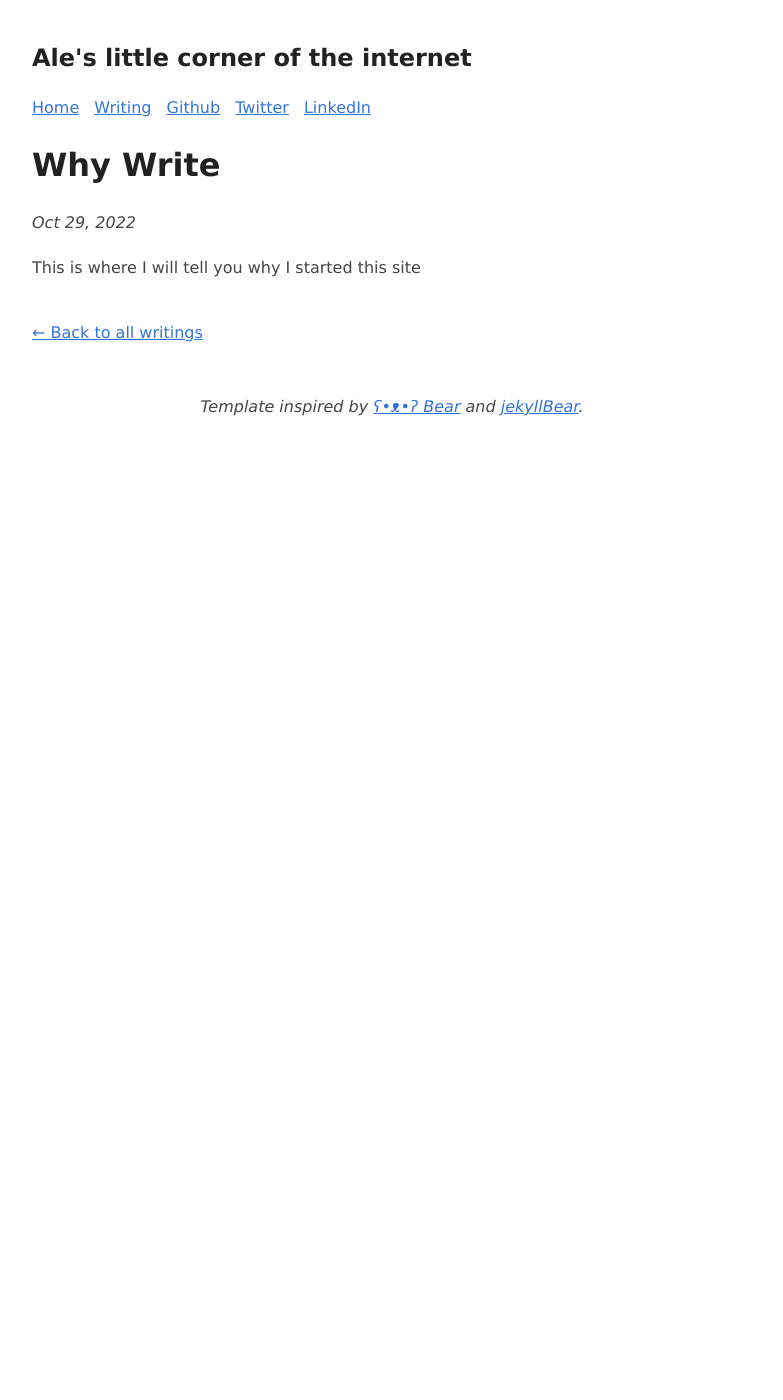
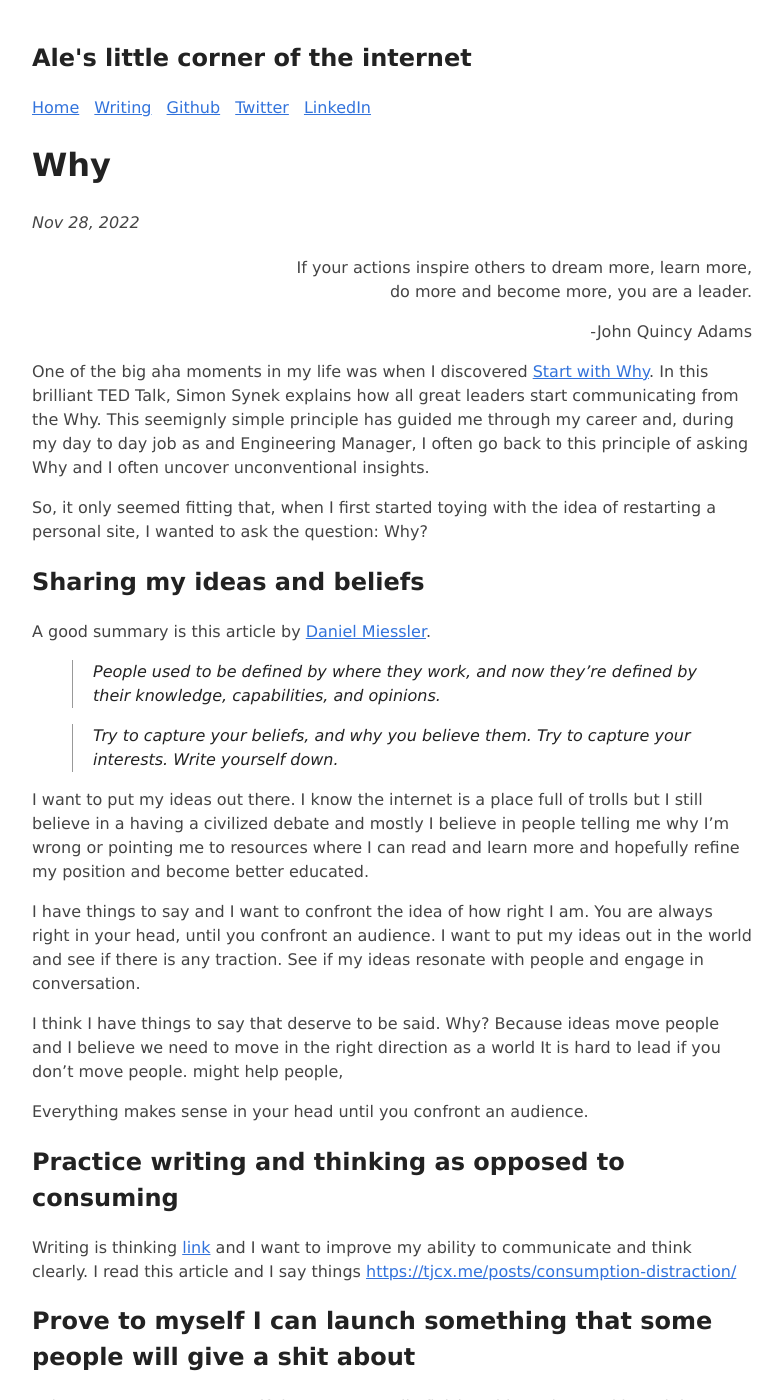
Before and after one commit to tebemis/tebemis.github.io, a Jekyll site: the page built from _posts/2022-10-29-why-write.md, in a window 1280 px wide and 1400 px high. Shown: the whole window, without its empty margins (248-1031 px from the left). Built offline with Jekyll 4.4.1, drawn with Linux system fonts in a browser that asks for light colours; some of the changed text lies outside the part shown.

Commit message:
why first draft

```diff
--- a/_posts/2022-10-29-why-write.md
+++ b/_posts/2022-10-29-why-write.md
@@ -1,8 +1,49 @@
 ---
 layout: post
-title:  "Why Write"
-date: 2022-10-29 20:33:35 -0700
+title:  "Why"
+date: 2022-11-28 16:40:00:00 -0700
 tags: [writing]
 ---
 
-This is where I will tell you why I started this site
+<div style="text-align: right">
+<p>If your actions inspire others to dream more, learn more,<br> do more and become more, you are a leader.</p>
+<p>-John Quincy Adams</p>
+</div>
+
+One of the big aha moments in my life was when I discovered [Start with Why](https://www.youtube.com/watch?v=u4ZoJKF_VuA). In this brilliant TED Talk, Simon Synek explains how all great leaders start communicating from the Why. This seemignly simple principle has guided me through my career and, during my day to day job as and Engineering Manager, I often go back to this principle of asking Why and I often uncover unconventional insights.
+
+So, it only seemed fitting that, when I first started toying with the idea of restarting a personal site, I wanted to ask the question: Why?
+
+## Sharing my ideas and beliefs
+
+A good summary is this article by [Daniel Miessler](https://danielmiessler.com/blog/why-everyone-needs-a-blog/).
+
+> People used to be defined by where they work, and now they’re defined by their knowledge, capabilities, and opinions.
+
+> Try to capture your beliefs, and why you believe them. Try to capture your interests. Write yourself down.
+
+I want to put my ideas out there. I know the internet is a place full of trolls but I still believe in a having a civilized debate and mostly I believe in people telling me why I'm wrong or pointing me to resources where I can read and learn more and hopefully refine my position and become better educated.
+
+I have things to say and I want to confront the idea of how right I am. You are always right in your head, until you confront an audience. I want to put my ideas out in the world and see if there is any traction. See if my ideas resonate with people and engage in conversation.
+
+I think I have things to say that deserve to be said. Why? Because ideas move people and I believe we need to move in the right direction as a world It is hard to lead if you don’t move people. might help people,
+
+Everything makes sense in your head until you confront an audience.
+
+## Practice writing and thinking as opposed to consuming
+
+Writing is thinking [link](link) and I want to improve my ability to communicate and think clearly. I read this article and I say things <https://tjcx.me/posts/consumption-distraction/>
+
+## Prove to myself I can launch something that some people will give a shit about
+
+I also want to prove to myself that I can actually finish a side project and launch it. Independently of my work. Yes it is small, but it is a [tiny habit](link) in the right direction.
+
+## Finding my crowd
+
+I like building things and to build a team of like minded people you need to write.
+
+Why am I writing? I think I have things to say that deserve to be said. Why? Because ideas move people and I believe we need to move in the right direction as a world It is hard to lead if you don’t move people. might help people,
+
+I want to lead people, leading people is to help them get from point A to point B.
+
+This blog is about me. It will talk about philosophy, improving yourself, tech stuff, and anything else that I care about.￼
```
